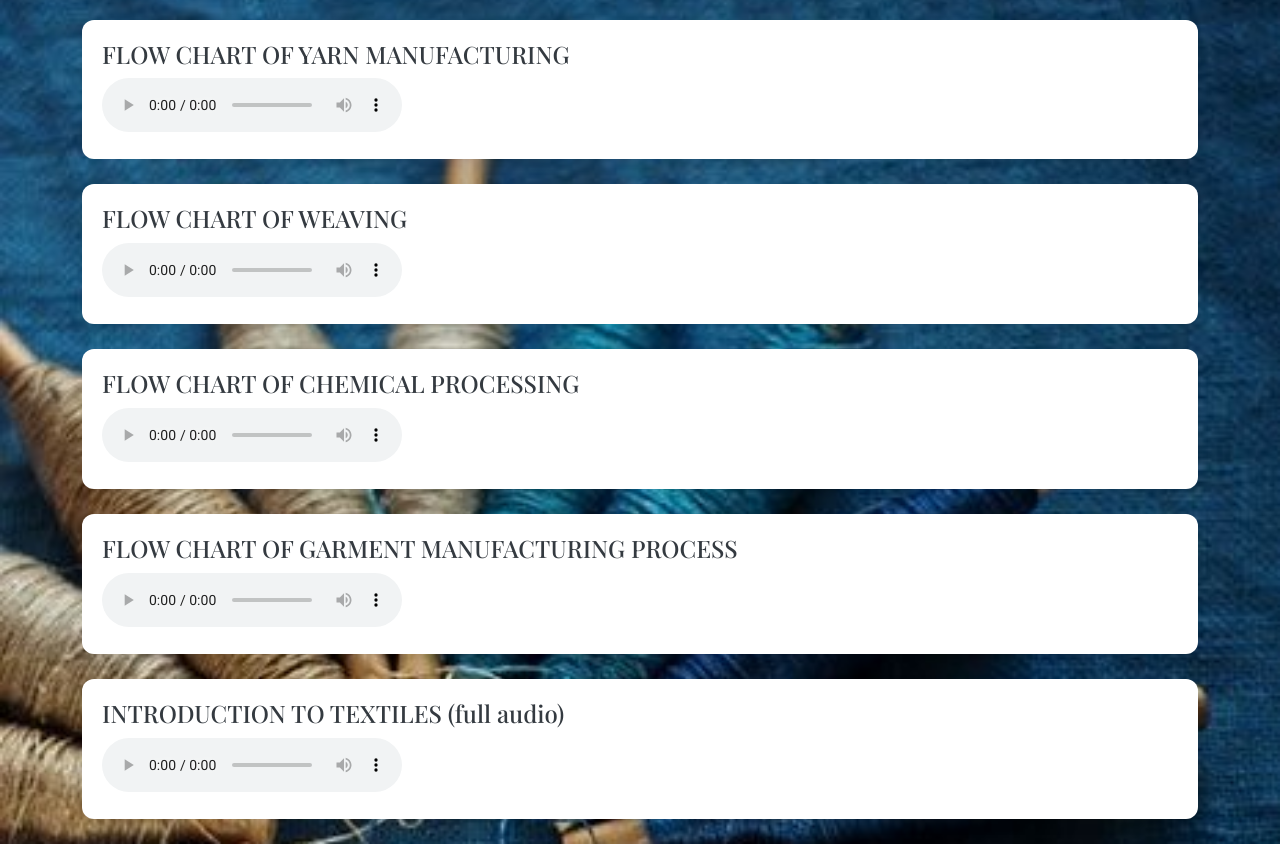
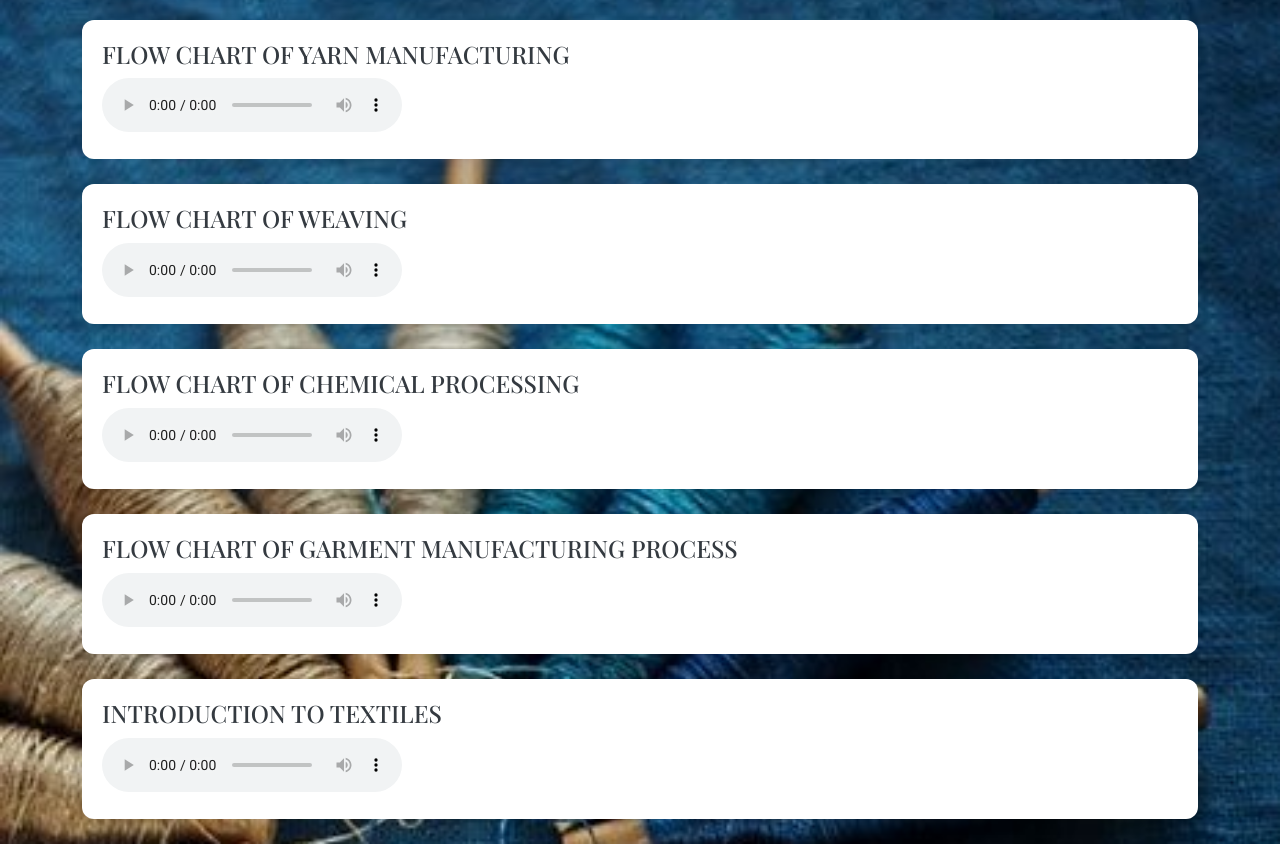
Before and after one commit to AlphaBeta07/textileguru, a plain HTML site: page Introduction-to-Textiles.html in a window 1280 px wide. Shown: the part 64-908 px from the top of the page. Drawn offline with nearby package versions, Linux system fonts and the light colour scheme.

Commit message:
Update Introduction-to-Textiles.html

```diff
--- a/Introduction-to-Textiles.html
+++ b/Introduction-to-Textiles.html
@@ -87,7 +87,7 @@
       </audio>
     </div>
     <div class="audio-container" controlsList="nodownload">
-      <h2>INTRODUCTION TO TEXTILES (full audio)</h2>
+      <h2>INTRODUCTION TO TEXTILES</h2>
       <audio controls>
         <source src="output_audio/1. INTRODUCTION TO TEXTILES.mp3" type="audio/mpeg" />
       </audio>
```
